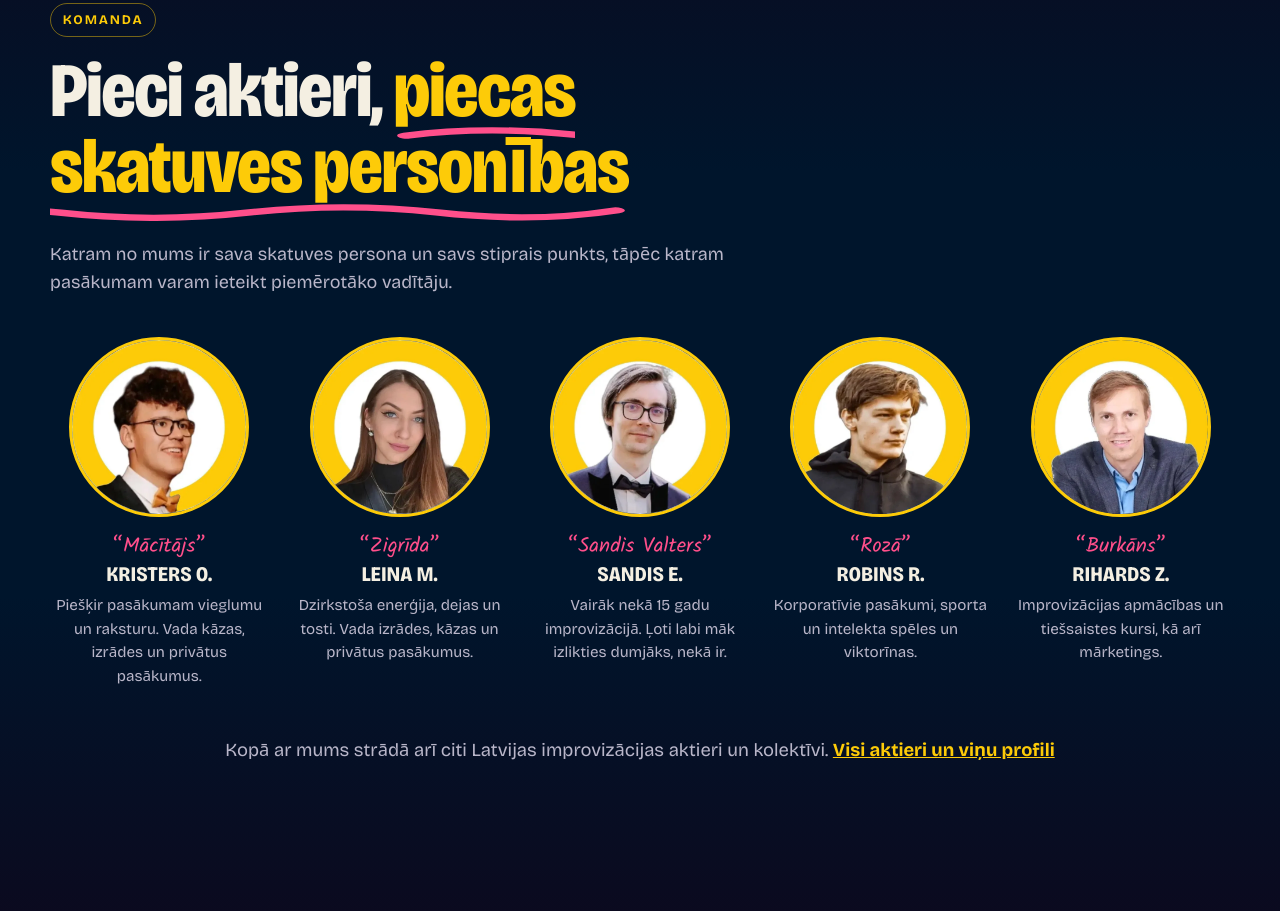
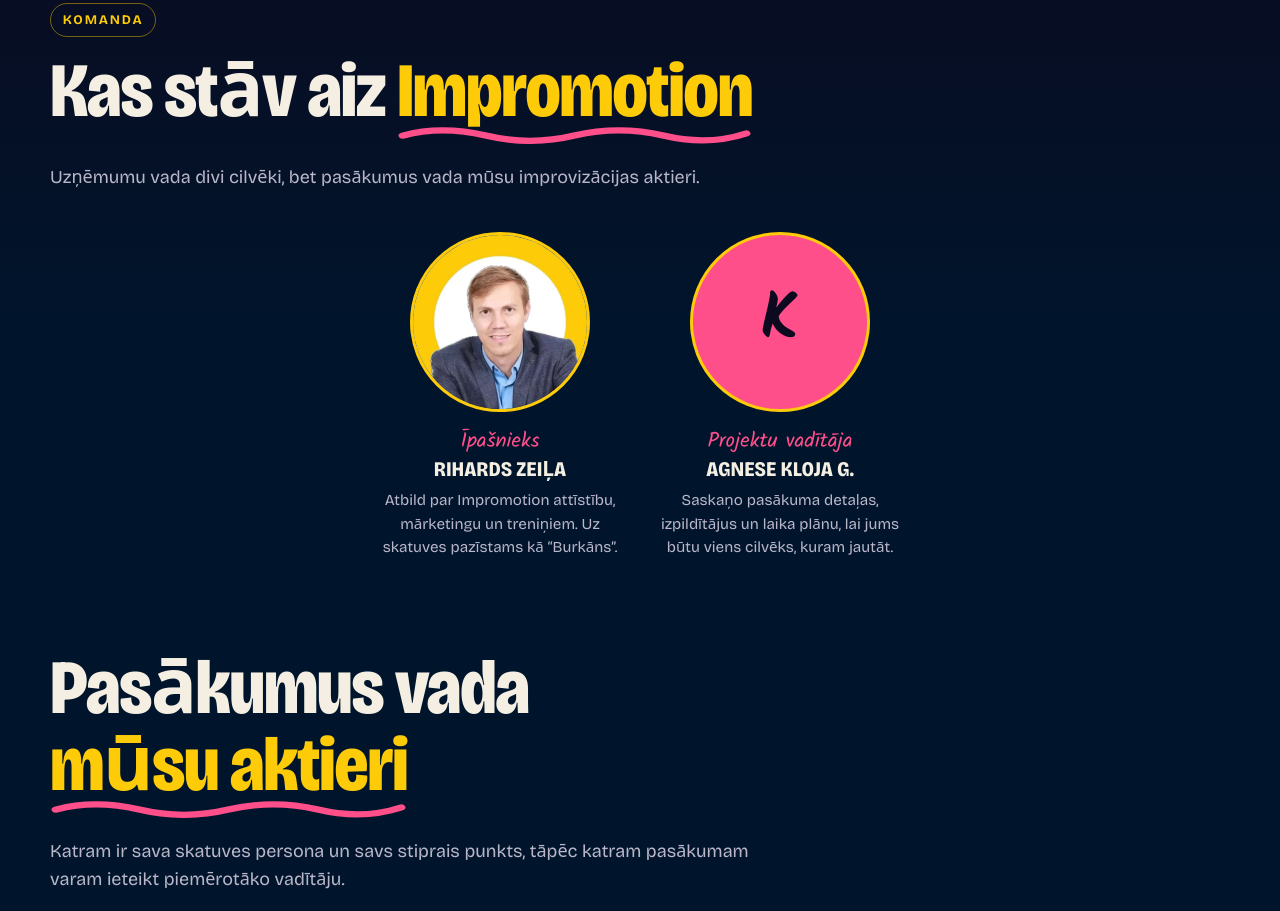
Before and after one commit to mravocadoman/impromotion-site, a plain HTML site: page par-mums/index.html in a window 1280 px wide. Shown: the part 1809-2720 px from the top of the page. Drawn offline with nearby package versions, Linux system fonts and the light colour scheme.

Commit message:
About page: owner (Rihards), project manager (Kloja), then the performers
Co-Authored-By: Claude Opus 5.5 <noreply@anthropic.com>

```diff
--- a/par-mums/index.html
+++ b/par-mums/index.html
@@ -135,10 +135,28 @@
       <div class="wrap">
         <div class="services__head reveal">
           <p class="eyebrow eyebrow--yellow">Komanda</p>
-          <h2 class="h2">Pieci aktieri, <em>piecas skatuves personības</em></h2>
-          <p>Katram no mums ir sava skatuves persona un savs stiprais punkts, tāpēc katram pasākumam varam ieteikt piemērotāko vadītāju.</p>
+          <h2 class="h2">Kas stāv aiz <em>Impromotion</em></h2>
+          <p>Uzņēmumu vada divi cilvēki, bet pasākumus vada mūsu improvizācijas aktieri.</p>
         </div>
-        <div class="team-grid">
+        <div class="team-grid team-grid--lead">
+          <article class="team-card reveal">
+            <img src="/assets/img/actor-rihards.webp" alt="Rihards Zeiļa" width="600" height="600" loading="lazy">
+            <p class="team-card__nick">Īpašnieks</p>
+            <h3>Rihards Zeiļa</h3>
+            <p>Atbild par Impromotion attīstību, mārketingu un treniņiem. Uz skatuves pazīstams kā “Burkāns”.</p>
+          </article>
+          <article class="team-card reveal">
+            <span class="team-card__avatar" aria-hidden="true">K</span>
+            <p class="team-card__nick">Projektu vadītāja</p>
+            <h3>Agnese Kloja G.</h3>
+            <p>Saskaņo pasākuma detaļas, izpildītājus un laika plānu, lai jums būtu viens cilvēks, kuram jautāt.</p>
+          </article>
+        </div>
+        <div class="services__head reveal" style="margin-top:clamp(50px,8vw,90px)">
+          <h2 class="h2">Pasākumus vada <em>mūsu aktieri</em></h2>
+          <p>Katram ir sava skatuves persona un savs stiprais punkts, tāpēc katram pasākumam varam ieteikt piemērotāko vadītāju.</p>
+        </div>
+        <div class="team-grid team-grid--four">
           <article class="team-card reveal">
             <img src="/assets/img/actor-kristers.webp" alt="Kristers O." width="600" height="600" loading="lazy">
             <p class="team-card__nick">“Mācītājs”</p>
@@ -162,12 +180,6 @@
             <p class="team-card__nick">“Rozā”</p>
             <h3>Robins R.</h3>
             <p>Korporatīvie pasākumi, sporta un intelekta spēles un viktorīnas.</p>
-          </article>
-          <article class="team-card reveal">
-            <img src="/assets/img/actor-rihards.webp" alt="Rihards Z." width="600" height="600" loading="lazy">
-            <p class="team-card__nick">“Burkāns”</p>
-            <h3>Rihards Z.</h3>
-            <p>Improvizācijas apmācības un tiešsaistes kursi, kā arī mārketings.</p>
           </article>
         </div>
         <p class="services__foot reveal">Kopā ar mums strādā arī citi Latvijas improvizācijas aktieri un kolektīvi. <a href="/#aktieri">Visi aktieri un viņu profili</a></p>
--- a/styles.css
+++ b/styles.css
@@ -1133,3 +1133,8 @@ section[id] { scroll-margin-top: 70px; }
 .team-card p:not(.team-card__nick) { color: var(--muted); font-size: .95rem; }
 @media (max-width: 960px) { .team-grid { grid-template-columns: repeat(3, 1fr); } }
 @media (max-width: 560px) { .team-grid { grid-template-columns: repeat(2, 1fr); gap: 18px; } }
+.team-grid--lead { grid-template-columns: repeat(2, minmax(0, 240px)); justify-content: center; gap: 40px; }
+.team-grid--four { grid-template-columns: repeat(4, 1fr); }
+.team-card__avatar { display: grid; place-items: center; width: min(100%, 180px); aspect-ratio: 1 / 1; margin: 0 auto 14px; border-radius: 50%; border: 3px solid var(--yellow); background: var(--pink); color: var(--ink); font-family: var(--hand); font-size: 4rem; font-weight: 700; }
+@media (max-width: 960px) { .team-grid--four { grid-template-columns: repeat(2, 1fr); } }
+@media (max-width: 560px) { .team-grid--lead { grid-template-columns: repeat(2, 1fr); gap: 18px; } }
```
